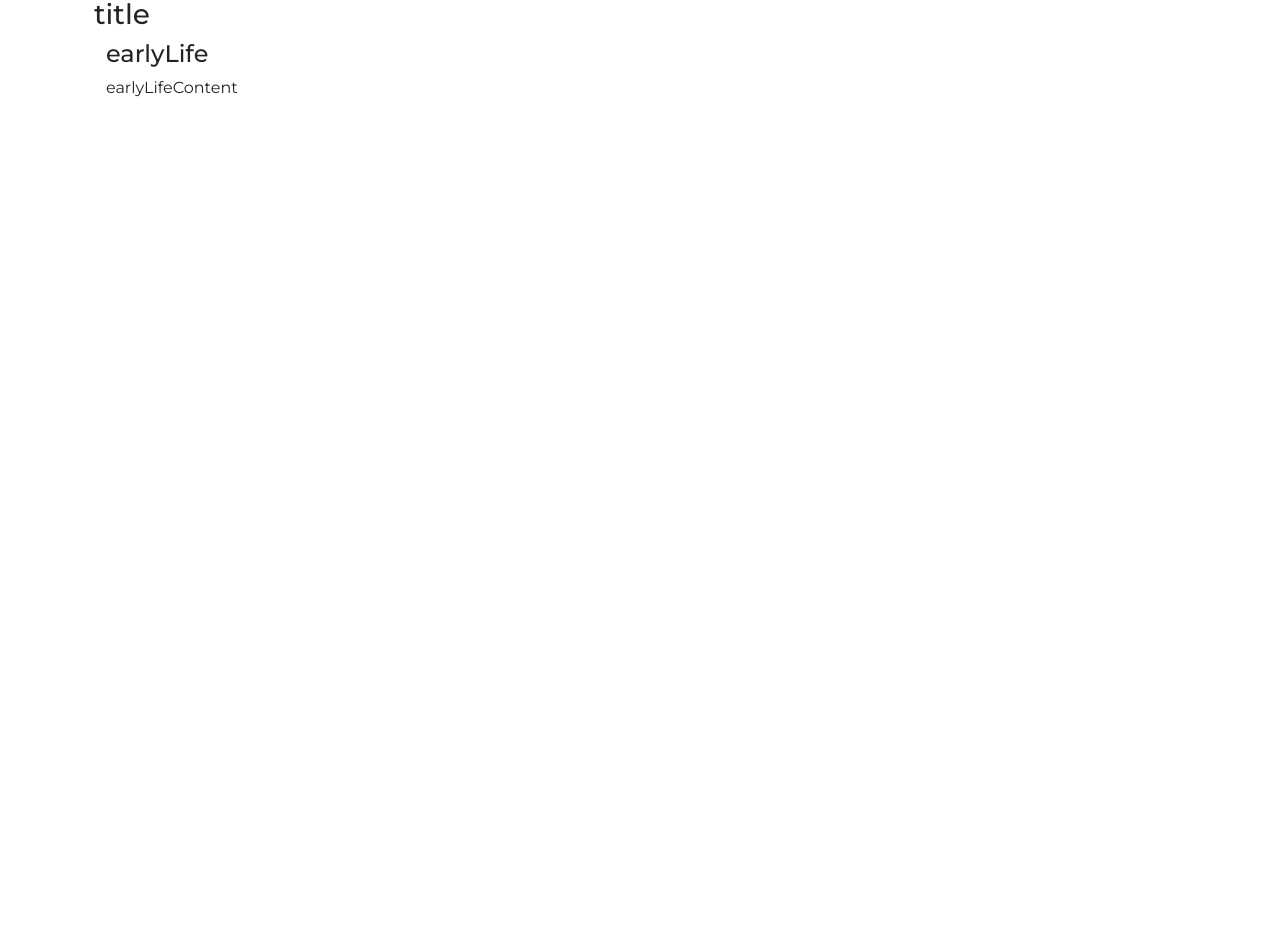
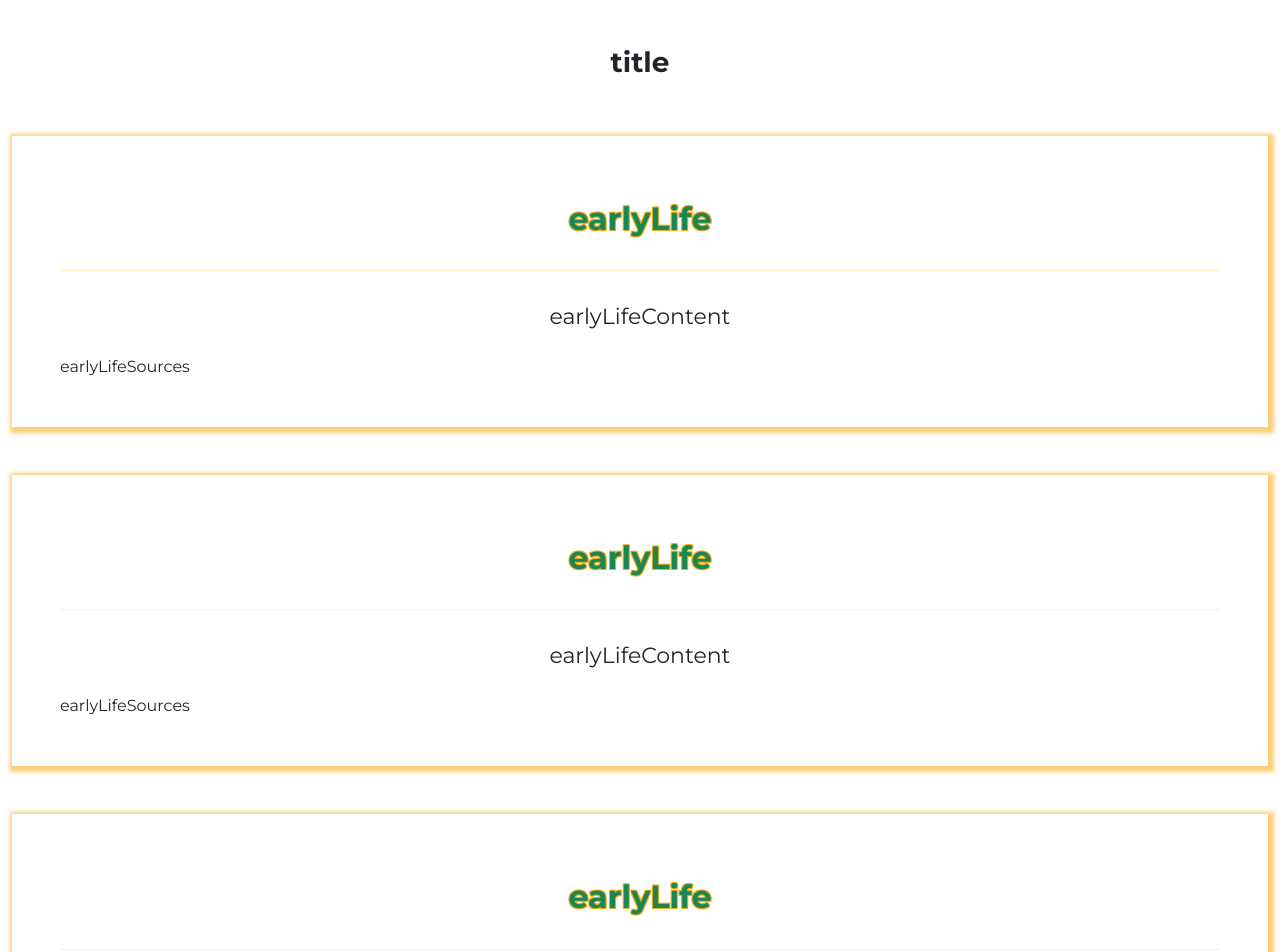
Before and after one commit to shukria-sultani/Sayyida-Nisa, a React (Vite) app: page / in a window 1280 px wide. Shown: the part 811-1763 px from the top of the page. Before the commit the page ends 927 px from the top, so only its background shows below. Built offline with nearby package versions, Linux system fonts and the light colour scheme; a web font is replaced by a local one.

Commit message:
Updated the biography component design.

```diff
--- a/src/Components/Biography.jsx
+++ b/src/Components/Biography.jsx
@@ -1,22 +1,37 @@
-import React from 'react'
-import BiographySections from './BiographySections'
-import { useTranslation } from 'react-i18next'
+import React from "react";
+import BiographySections from "./BiographySections";
+import { useTranslation } from "react-i18next";
+
 function Biography() {
-  const {t} = useTranslation();
+  const { t } = useTranslation();
   return (
-     <div className="container">
-          <div className="container mt-5">
-            <h3>{t("title")}</h3>
+    <div className="container-fluid mt-5 pt-5">
+      <h3 className="text-center fw-bolder">{t("title")}</h3>
+      <div className="row">
+        <div className="col-12">
           <BiographySections
             heading={t("earlyLife")}
             bodyText={t("earlyLifeContent")}
+            sources={t("earlyLifeSources")}
           />
-
-
-
+        </div>
+        <div className="col-12">
+          <BiographySections
+            heading={t("earlyLife")}
+            bodyText={t("earlyLifeContent")}
+            sources={t("earlyLifeSources")}
+          />
+        </div>
+        <div className="col-12">
+          <BiographySections
+            heading={t("earlyLife")}
+            bodyText={t("earlyLifeContent")}
+            sources={t("earlyLifeSources")}
+          />
         </div>
       </div>
-  )
+    </div>
+  );
 }
 
-export default Biography
+export default Biography;
--- a/src/Components/BiographySections.jsx
+++ b/src/Components/BiographySections.jsx
@@ -1,12 +1,14 @@
-import React from 'react'
+import React from 'react';
 
-function BiographySections({heading, bodyText}) {
+function BiographySections({ heading, bodyText, sources }) {
   return (
-    <div className="container">
-         <h4>{heading}</h4>
-         <p>{bodyText}</p>
+    <div className="container-fluid p-sm-2  bio-section mt-5 p-lg-5 ">
+      <h2 className='fw-bolder p-3 text-success text-center'>{heading}</h2>
+       <hr className='text-warning' />
+      <p className='pt-2 text-center lh-lg'>{bodyText}</p>
+      <div dangerouslySetInnerHTML={{ __html: sources }} />
     </div>
-  )
+  );
 }
 
-export default BiographySections
+export default BiographySections;
--- a/src/index.css
+++ b/src/index.css
@@ -48,8 +48,31 @@
 }
 
 .starting-quote-con .container{
-      background-color: rgba(245, 173, 28, 0.7);
+      background-color: rgba(245, 173, 28, 0.6);
       color: #007A33;
       box-shadow: 0ox 10px 10px 0px #007A33;
 
 }
+.bio-section{
+    box-shadow: 2px 2px 4px 4px rgba(245, 173, 28, 0.6);
+    /* background:
+    linear-gradient(to left, rgba(245, 173, 28), rgba(9, 154, 31)); */
+    background-repeat: no-repeat;
+    background-position: center;
+    background-size: contain;
+}
+@media screen  and(max-width:650px){
+    .bio-section p{
+        font-size: 15px;
+     }
+}
+.bio-section p{
+    font-size: 22px;
+}
+.bio-section h2{
+    text-shadow:
+    -1px -1px 0 rgb(245, 173, 28),
+     1px -1px 0 rgb(245, 173, 28),
+    -1px  1px 0 rgb(245, 173, 28),
+     1px  1px 0 rgb(245, 173, 28);
+}
```
Also changed, not shown: public/images/fatima.jpg (added). Lines whose indentation alone changed are shown as unchanged.
